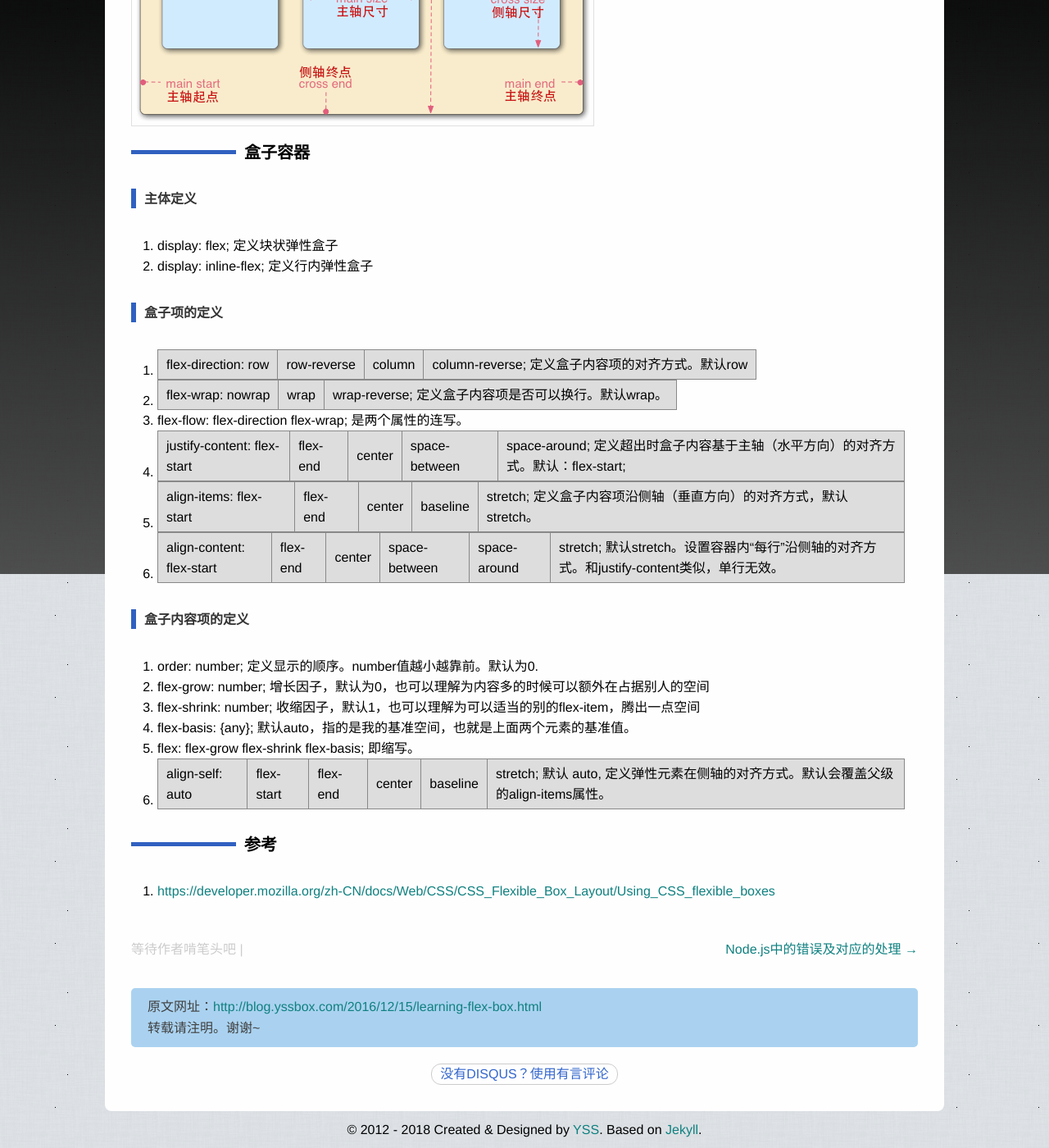
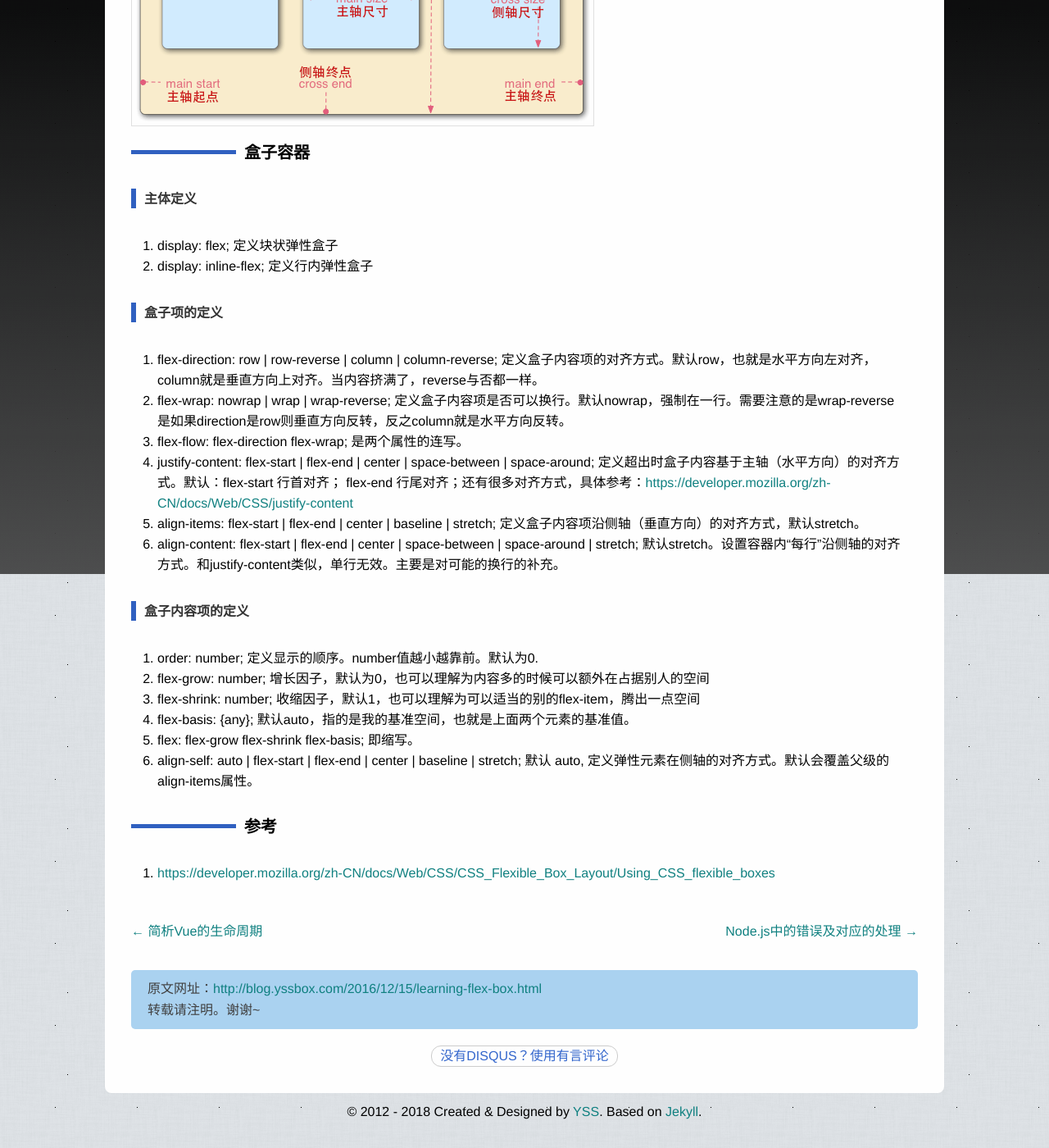
Before and after one commit to yss/yss.github.io, a Jekyll site: the page built from _posts/2016-12-15-learning-flex-box.md, in a window 1280 px wide and 1400 px high, scrolled down 597 px. Shown: the whole window at 82% size. Built offline with Jekyll 4.4.1, drawn with Linux system fonts in a browser that asks for light colours; comment, search, counter and statistics services are not loaded; after the commit the page ends 1975 px from its top, so only the background shows below that.

Commit message:
ADD: lifecycle of vue

```diff
--- a/_posts/2016-12-15-learning-flex-box.md
+++ b/_posts/2016-12-15-learning-flex-box.md
@@ -25,12 +25,17 @@
 
 #### 盒子项的定义
 
-1. flex-direction: row | row-reverse | column | column-reverse; 定义盒子内容项的对齐方式。默认row
-2. flex-wrap: nowrap | wrap | wrap-reverse; 定义盒子内容项是否可以换行。默认wrap。
+1. flex-direction: row \| row-reverse \| column \| column-reverse;
+  定义盒子内容项的对齐方式。默认row，也就是水平方向左对齐，column就是垂直方向上对齐。当内容挤满了，reverse与否都一样。
+2. flex-wrap: nowrap \| wrap \| wrap-reverse;
+  定义盒子内容项是否可以换行。默认nowrap，强制在一行。需要注意的是wrap-reverse是如果direction是row则垂直方向反转，反之column就是水平方向反转。
 3. flex-flow: flex-direction flex-wrap; 是两个属性的连写。
-4. justify-content: flex-start | flex-end | center | space-between | space-around; 定义超出时盒子内容基于主轴（水平方向）的对齐方式。默认：flex-start;
-5. align-items: flex-start | flex-end | center | baseline | stretch; 定义盒子内容项沿侧轴（垂直方向）的对齐方式，默认stretch。
-6. align-content: flex-start | flex-end | center | space-between | space-around | stretch; 默认stretch。设置容器内“每行”沿侧轴的对齐方式。和justify-content类似，单行无效。
+4. justify-content: flex-start \| flex-end \| center \| space-between \| space-around;
+  定义超出时盒子内容基于主轴（水平方向）的对齐方式。默认：flex-start 行首对齐；
+  flex-end 行尾对齐；还有很多对齐方式，具体参考：<https://developer.mozilla.org/zh-CN/docs/Web/CSS/justify-content>
+5. align-items: flex-start \| flex-end \| center \| baseline \| stretch; 定义盒子内容项沿侧轴（垂直方向）的对齐方式，默认stretch。
+6. align-content: flex-start \| flex-end \| center \| space-between \| space-around \| stretch;
+  默认stretch。设置容器内“每行”沿侧轴的对齐方式。和justify-content类似，单行无效。主要是对可能的换行的补充。
 
 #### 盒子内容项的定义
 
@@ -39,7 +44,8 @@
 3. flex-shrink: number; 收缩因子，默认1，也可以理解为可以适当的别的flex-item，腾出一点空间
 4. flex-basis: {any}; 默认auto，指的是我的基准空间，也就是上面两个元素的基准值。
 5. flex: flex-grow flex-shrink flex-basis; 即缩写。
-6. align-self: auto | flex-start | flex-end | center | baseline | stretch; 默认 auto, 定义弹性元素在侧轴的对齐方式。默认会覆盖父级的align-items属性。
+6. align-self: auto \| flex-start \| flex-end \| center \| baseline \| stretch;
+  默认 auto, 定义弹性元素在侧轴的对齐方式。默认会覆盖父级的align-items属性。
 
 
 ### 参考
--- /dev/null
+++ b/_posts/2018-05-12-lifecycle-of-Vue.md
@@ -0,0 +1,56 @@
+---
+layout: blog
+title: 简析Vue的生命周期
+tags: ['vue']
+categories: ['js']
+summary: 更详细的阐述vue的生命周期
+---
+
+## 前言
+
+Vue的生命周期，官网有这么一张图示：
+
+![vue生命周期图](https://cn.vuejs.org/images/lifecycle.png)
+
+这张图非常清晰的阐述了一个Vue组件从创建到销毁的过程。
+
+但是，如果有子组件呢？如果有多个子组件呢？
+
+## 子组件
+
+这里不贴测试代码，直接把结论说一下：
+
+1. 首先，都是先初始化好父组件，直接父组件触发`beforeMount`时，才开始子组件的创建。
+2. 直到子组件触发`mounted`事件后，父组件才触发`mounted`。
+3. 有多个子组件时，根据位置，谁靠前谁先创建知道触发`beforeMount`为止。最后，等所有的子组件都触发`beforeMount`后，然后依顺序，依次触发`mounted`，最最后，父组件才触发`mounted`。
+
+通过上面步骤，我们知道：
+
+1. 子组件是优先父组件触发的。
+2. 子组件是依顺序依次先触发`beforeMount`，之后再依次触发`mounted`。
+
+### 说说Destroy
+
+destory不太同于mount步骤，它是
+
+1. 父组件触发 `beforeDestroy`
+2. 子组件依顺序依次触发 `beforeDestroy` 和 `destroyed`。
+3. 最后父组件触发 `destroyed`。
+
+从上面可以看出，挂载是要大家一起好了，再顺序触发挂载，销毁是直接一次性销毁。
+
+### 说说Update
+
+update和mount的表现是一致。
+
+其实核心点就是在beforeUpdate和updated之前有一层虚拟DOM操作，需要等待DOM操作完后才触发。
+
+## nextTick
+
+说到生命周期其实之前有个困惑就是`nextTick`和`mounted`到底是谁优先触发？
+
+经过验证后，你会发现`nextTick`是在`mounted`之后触发。
+
+这里也好理解，vue官方的文档给出的解释是：在下次 DOM 更新循环结束之后执行延迟回调。
+
+也就是说，调用`nextTick`时，DOM必须是更新好，并且可用的。那么`mounted`必然是需要在`nextTick`之前触发的。
```
